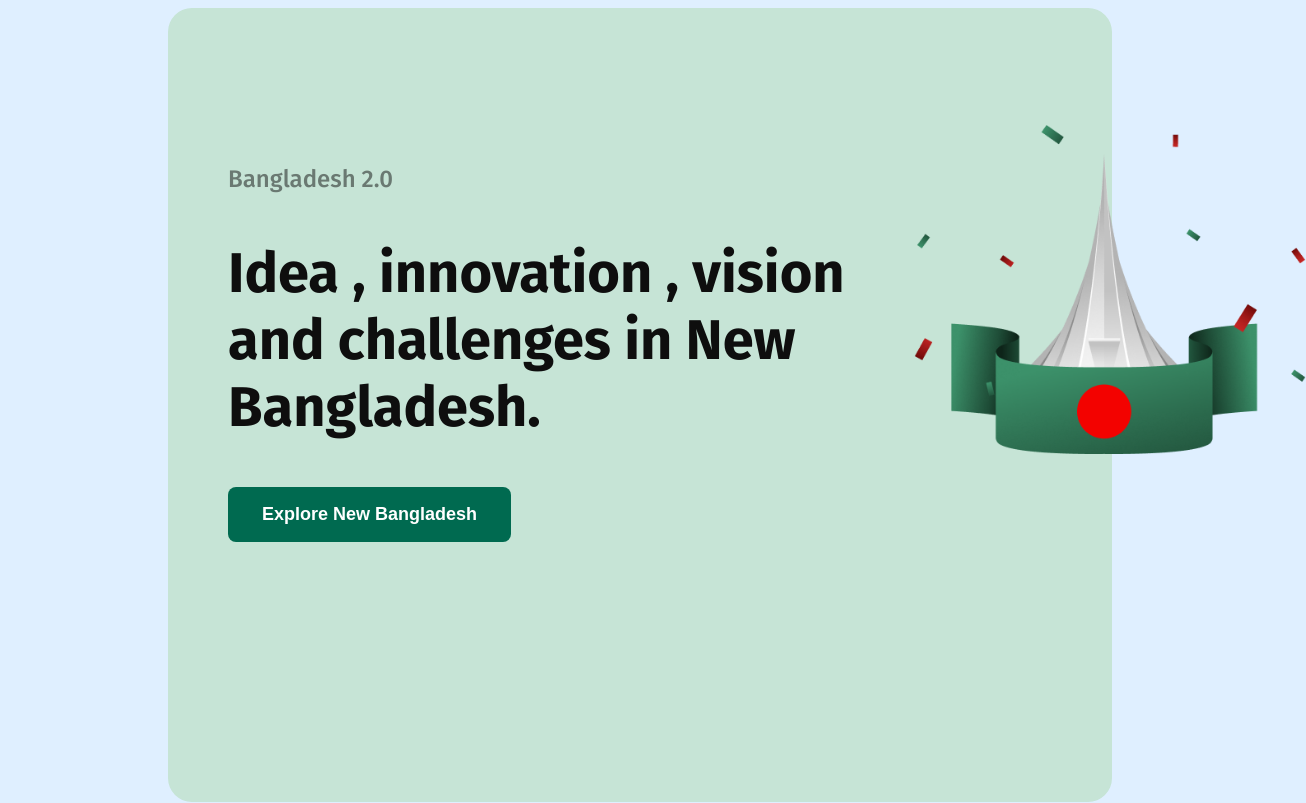
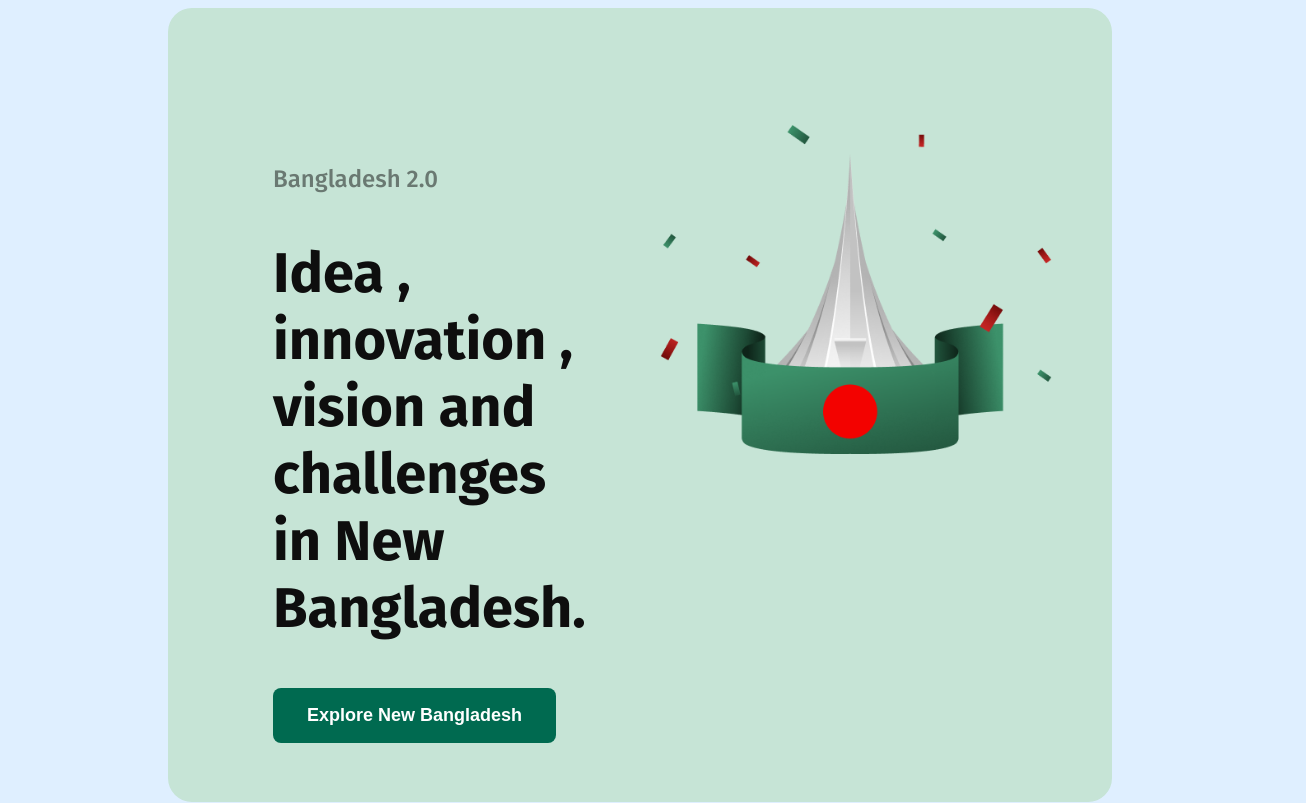
Before and after one commit to Mijbah-me/A1-B11, a plain HTML site: page index.html in a window 1280 px wide. Shown: the top 803 px of the page, 1306 px wide, since content can reach past the window. Drawn offline with Linux system fonts and the light colour scheme.

Commit message:
code do not work

```diff
--- a/styles/styles.css
+++ b/styles/styles.css
@@ -7,18 +7,24 @@ main{
 body{
     background-color: rgb(223, 239, 255);
 }
+
 .banner{
-    width: full;
+    width: auto;
     height: 560px;
     display: flex;
     justify-content: space-between;
-    gap: 64px;
+    gap: 54px;
     border-radius: 24px;
     background: rgb(198, 228, 214);
     padding:117px 59.99px ;
 }
 .banner-contane{
-
+    display: flexbox;
+    justify-content: center;
+    width: 655px;
+    height: 501px;
+    box-sizing: content-box;
+padding-left: 45px;
 }
 
 .banner h5{
@@ -27,8 +33,6 @@ font-size: 24px;
 font-weight: 500;
 }
 .banner h1{
-    width: 622px;
-    height: 201px;
     max-width: 100%;
     color: rgb(14, 14, 14);
 font-size: 56px;
```
